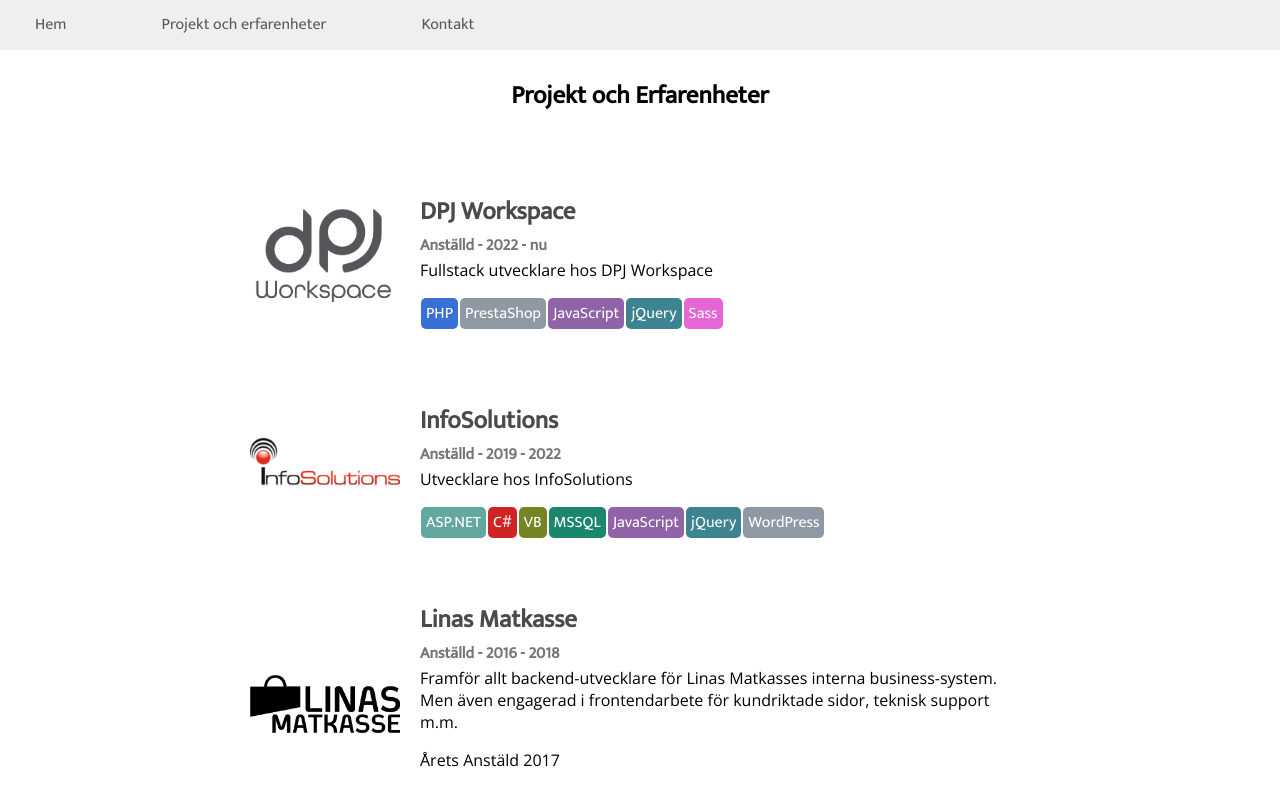
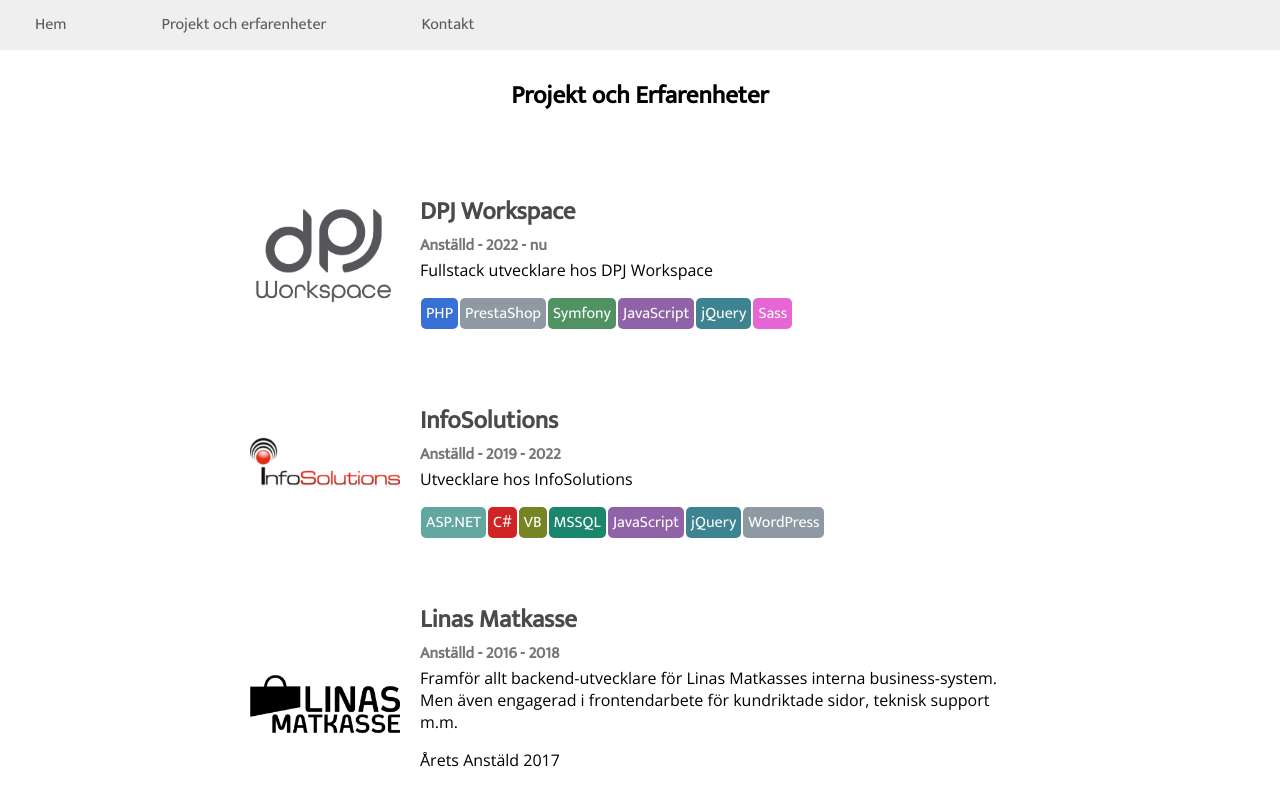
Before and after one commit to carlmarkegang/portfolio, a React (Create React App) app: page /project in a window 1280 px wide. Shown: the top 786 px of the page. Built offline with nearby package versions, Linux system fonts and the light colour scheme.

Commit message:
Update generic.jsx

```diff
--- a/src/components/portfolio/portfolioBlocks/generic.jsx
+++ b/src/components/portfolio/portfolioBlocks/generic.jsx
@@ -11,6 +11,7 @@
         techTags: [
             'PHP',
             'PrestaShop',
+            'Symfony',
             'JavaScript',
             'jQuery',
             'Sass',
```
